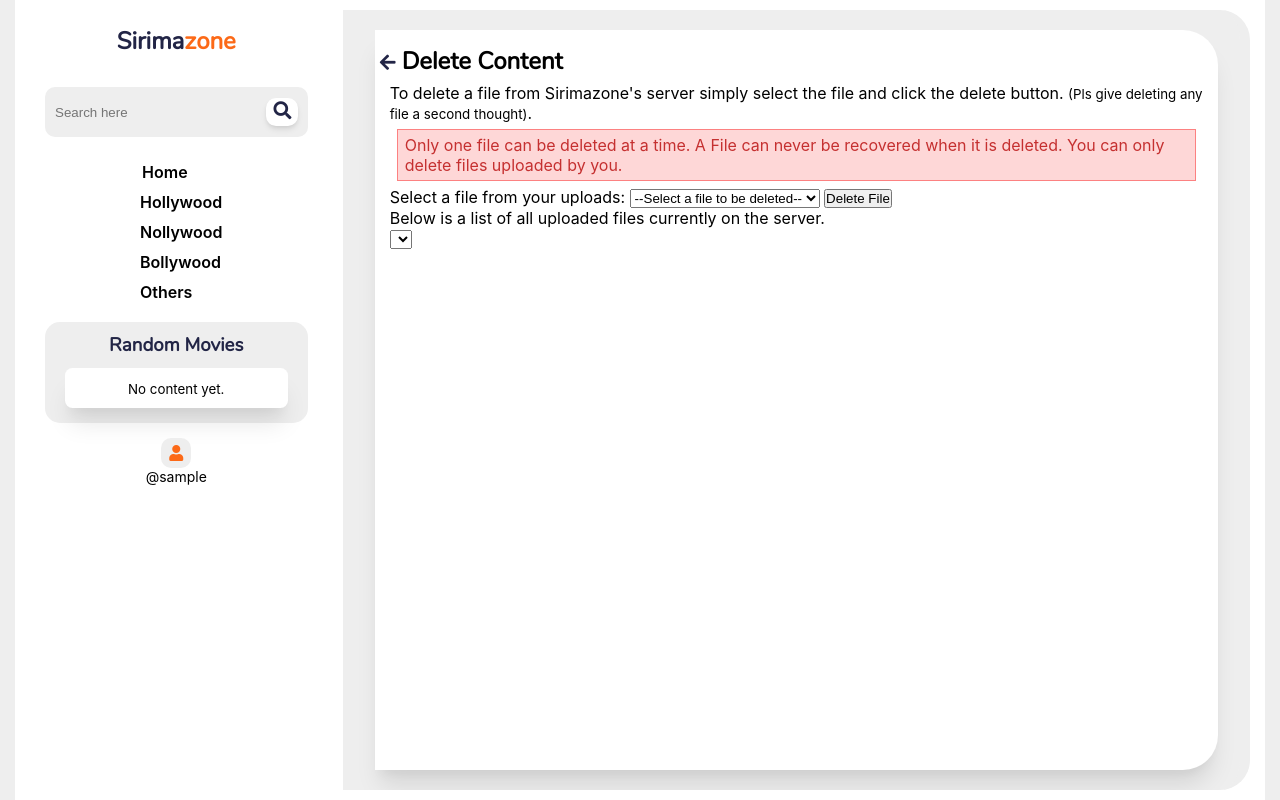
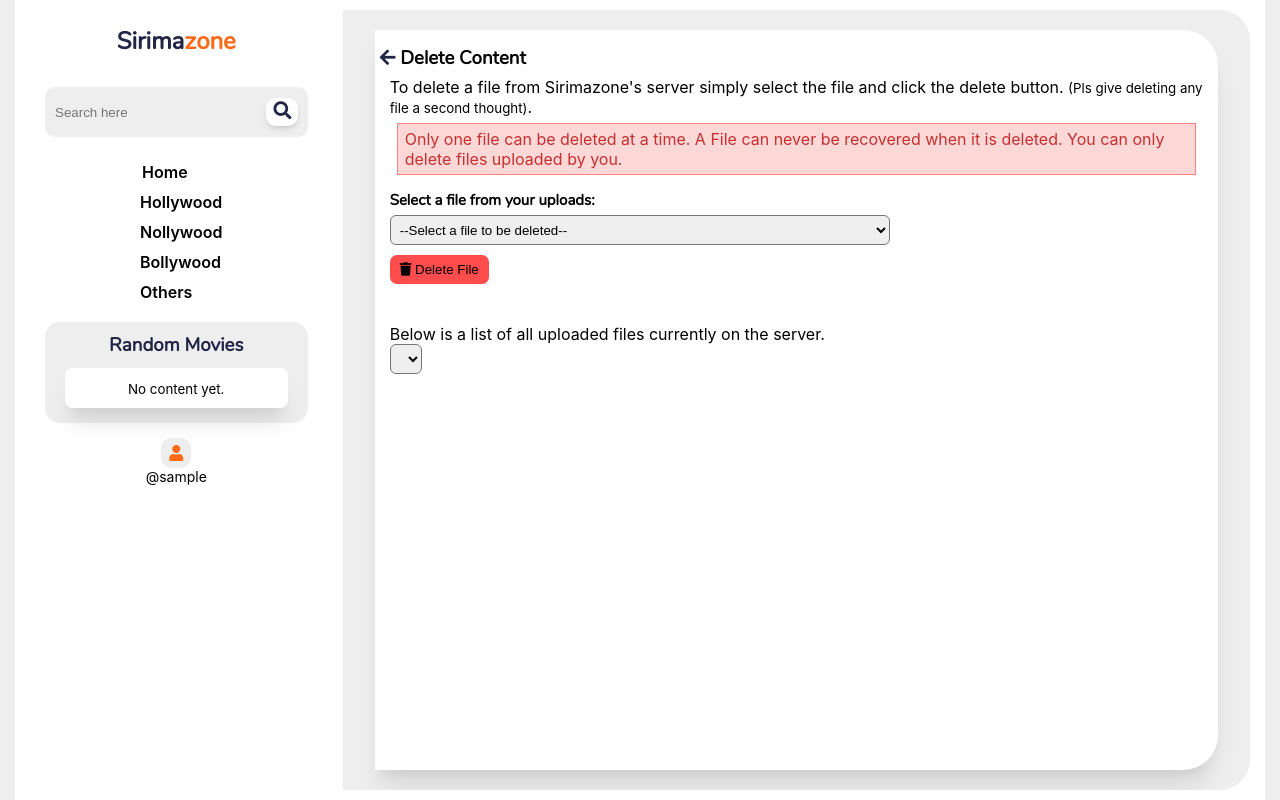
Before and after one commit to IGIfeanyichukwu/sirimazone, a PHP site: page /sirimazone/__admin/delete-content.php in a window 1280 px wide. Run offline with PHP 8.4, Linux system fonts and the light colour scheme; the visitor is signed in with stand-in values (Sample User, id 1); data that the repository does not hold is empty.

```diff
--- a/__admin/delete-content.php
+++ b/__admin/delete-content.php
@@ -117,7 +117,7 @@ if(isset($_SESSION['is_logged_into_sirimazone'])) {
 
 ?>
 
-<h2 class="page-title"><span><a href="<?php echo './profile/'.$loggedInUsername; ?>"><i class="fas fa-arrow-left"></i></a></span> Delete Content</h2>
+<h3 class="page-title"><span><a href="<?php echo './profile/'.$loggedInUsername; ?>"><i class="fas fa-arrow-left"></i></a></span> Delete Content</h3>
 <p>To delete a file from Sirimazone's server simply select the file and click the delete button. <small>(Pls give deleting any file a second thought)</small>.</p>
 <p class="alert-role-box">Only one file can be deleted at a time. A File can never be recovered when it is deleted. You can only delete files uploaded by you.</p>
 
@@ -143,9 +143,9 @@ if(isset($_SESSION['is_logged_into_sirimazone'])) {
 		     ?>
 		</select>
 
-
-
-		<button type="submit" id="delete-file-btn">Delete File</button>
+		<div>
+		<button type="submit" id="delete-file-btn"><i class="fas fa-trash"></i> Delete File</button>
+		</div>
 	</form>
 
 </div>
--- a/__admin/manage-access-id.php
+++ b/__admin/manage-access-id.php
@@ -63,7 +63,7 @@ $numOfIDs = $login->getAvailableAccessIdNum(1);
 $numOfUnusedIDs = $login->getAvailableAccessIdNum(2);
 ?>
 
-<h2 class="page-title"><span><a href="<?php echo './profile/'.$loggedInUsername; ?>"><i class="fas fa-arrow-left"></i></a></span> Manage Access ID</h2>
+<h3 class="page-title"><span><a href="<?php echo './profile/'.$loggedInUsername; ?>"><i class="fas fa-arrow-left"></i></a></span> Manage Access ID</h3>
 
 <p>A user needs an Access ID to be registered as an <b>ADMIN</b>. Only <b>existing</b> admins can create <b>ACCESS IDs</b> for others to register and become admins. An access id consist of ACCESS NAME and ACCESS KEY.</p>
 
--- a/styles/css/style.css
+++ b/styles/css/style.css
@@ -981,6 +981,149 @@ h1, h2, h3, h4, h5, h6 {
   background: red;
 }
 
+.file-delete-div form label {
+  display: block;
+  font-size: 1.5rem;
+  font-family: nunito, -apple-system, BlinkMacSystemFont, "Segoe UI", Roboto, "Helvetica Neue", Arial, "Noto Sans", sans-serif, "Apple Color Emoji", "Segoe UI Emoji", "Segoe UI Symbol", "Noto Color Emoji", sans-serif;
+  font-weight: 600;
+  margin: 1.5rem 0 0.5rem;
+}
+.file-delete-div form select {
+  padding: 0.5rem;
+  height: 3rem;
+  width: 50rem;
+  border-radius: 0.6rem;
+  max-width: 100%;
+}
+.file-delete-div form select option {
+  padding: 0.5rem;
+  height: 3rem;
+  word-break: break-all;
+  word-wrap: wrap;
+  margin: 0.5rem 0;
+}
+.file-delete-div form select option:hover {
+  background: #fc6917;
+}
+.file-delete-div form div {
+  padding: 1rem 0;
+}
+.file-delete-div form div button {
+  background: rgba(255, 0, 0, 0.7);
+  border: none;
+  padding: 0.7rem 1rem;
+  border-radius: 0.7rem;
+  cursor: pointer;
+  transition: all 0.1s ease;
+}
+.file-delete-div form div button:hover {
+  color: white;
+  background: red;
+}
+
+.all-uploads {
+  margin: 3rem 0;
+}
+.all-uploads select {
+  padding: 0.5rem;
+  height: 3rem;
+  border-radius: 0.6rem;
+  max-width: 100%;
+}
+.all-uploads select option {
+  padding: 0.5rem;
+  height: 3rem;
+  word-break: break-all;
+  word-wrap: wrap;
+  margin: 0.5rem 0;
+}
+.all-uploads select option:hover {
+  background: #fc6917;
+}
+
+.select-comment-post-form-div {
+  margin: 3rem 0 1rem;
+}
+.select-comment-post-form-div form select {
+  padding: 0.5rem;
+  height: 3rem;
+  width: 50rem;
+  border-radius: 0.6rem;
+  max-width: 100%;
+}
+.select-comment-post-form-div form select option {
+  padding: 0.5rem;
+  height: 3rem;
+  word-break: break-all;
+  word-wrap: wrap;
+  margin: 0.5rem 0;
+}
+.select-comment-post-form-div form select option:hover {
+  background: #fc6917;
+}
+.select-comment-post-form-div form div {
+  padding: 1rem 0;
+}
+.select-comment-post-form-div form div button {
+  background: rgba(252, 105, 23, 0.6);
+  border: none;
+  padding: 0.7rem 1rem;
+  border-radius: 0.7rem;
+  cursor: pointer;
+  transition: all 0.1s ease;
+}
+.select-comment-post-form-div form div button:hover {
+  color: white;
+  background: #fc6917;
+}
+
+.delete-post-comment-div {
+  overflow-x: scroll;
+}
+.delete-post-comment-div p {
+  margin-bottom: 1rem;
+  font-style: italic;
+}
+.delete-post-comment-div table {
+  border-collapse: collapse;
+  border: 2px solid #222546;
+  width: 70rem;
+}
+.delete-post-comment-div table thead {
+  font-family: nunito, -apple-system, BlinkMacSystemFont, "Segoe UI", Roboto, "Helvetica Neue", Arial, "Noto Sans", sans-serif, "Apple Color Emoji", "Segoe UI Emoji", "Segoe UI Symbol", "Noto Color Emoji", sans-serif;
+  background: #222546;
+  color: white;
+}
+.delete-post-comment-div table thead th {
+  padding: 1rem 0.5rem;
+  text-align: left;
+}
+.delete-post-comment-div table tbody tr:nth-child(even) {
+  background: rgba(34, 37, 70, 0.2);
+}
+.delete-post-comment-div table tbody tr:nth-child(odd) {
+  background: rgba(34, 37, 70, 0.1);
+}
+.delete-post-comment-div table tbody tr {
+  font-size: 1.5rem;
+}
+.delete-post-comment-div table tbody tr td {
+  padding: 1rem 0.5rem;
+  border-left: 2px solid #222546;
+}
+.delete-post-comment-div table tbody tr td button {
+  background: rgba(255, 0, 0, 0.7);
+  border: none;
+  padding: 0.7rem 1rem;
+  border-radius: 0.7rem;
+  cursor: pointer;
+  transition: all 0.1s ease;
+}
+.delete-post-comment-div table tbody tr td button:hover {
+  color: white;
+  background: red;
+}
+
 @media screen and (max-width: 1000px) {
   .header {
     padding: 2.5rem 0.3rem 2.5rem 0.7rem;
--- /dev/null
+++ b/styles/scss/_deletecontentpage.scss
@@ -0,0 +1,82 @@
+.file-delete-div {
+
+	form {
+
+		label {
+			display: block;
+			font-size: 1.5rem;
+			font-family: nunito, $font-sans;
+			font-weight: 600;
+			margin: 1.5rem 0 0.5rem;
+		}
+
+		select {
+			padding: 0.5rem;
+			height: 3rem;
+			width: 50rem;
+			border-radius: 0.6rem;
+			max-width: 100%;
+
+			option {
+				padding: 0.5rem;
+				height: 3rem;
+				word-break: break-all;
+				// width: 50rem;
+				word-wrap: wrap;
+				margin: 0.5rem 0;
+
+
+				&:hover {
+					background: $sec-color;
+				}
+
+			}
+		}
+
+		div {
+
+			padding: 1rem 0;
+			button {
+				background: rgba(255, 0, 0, 0.7);
+				border: none;
+				padding: 0.7rem 1rem;
+				border-radius: 0.7rem;
+				cursor: pointer;
+				transition: all 0.1s ease;
+
+				&:hover {
+					color: white;
+					background: rgba(255, 0, 0);
+				}
+			}
+		}
+	}
+}
+
+.all-uploads {
+	margin: 3rem 0;
+
+	select {
+		padding: 0.5rem;
+		height: 3rem;
+		// width: 50rem;
+		border-radius: 0.6rem;
+		max-width: 100%;
+
+		option {
+			padding: 0.5rem;
+			height: 3rem;
+			word-break: break-all;
+			// width: 50rem;
+			word-wrap: wrap;
+			margin: 0.5rem 0;
+
+
+			&:hover {
+				background: $sec-color;
+			}
+
+		}
+
+	}
+}
--- a/styles/scss/style.scss
+++ b/styles/scss/style.scss
@@ -12,4 +12,7 @@
 @import 'homepage';
 @import 'contentpage';
 @import 'createandmanagepostpage';
+@import 'deletecontentpage';
+@import 'deletepostcommentpage';
+@import 'manageaccessidpage';
 @import '_mediaqueries';
```
Also changed, not shown: __admin/delete-post-comment.php (+6 -5 lines), styles/scss/_deletepostcommentpage.scss (added, +115 -0 lines), styles/scss/_manageaccessidpage.scss (added).
